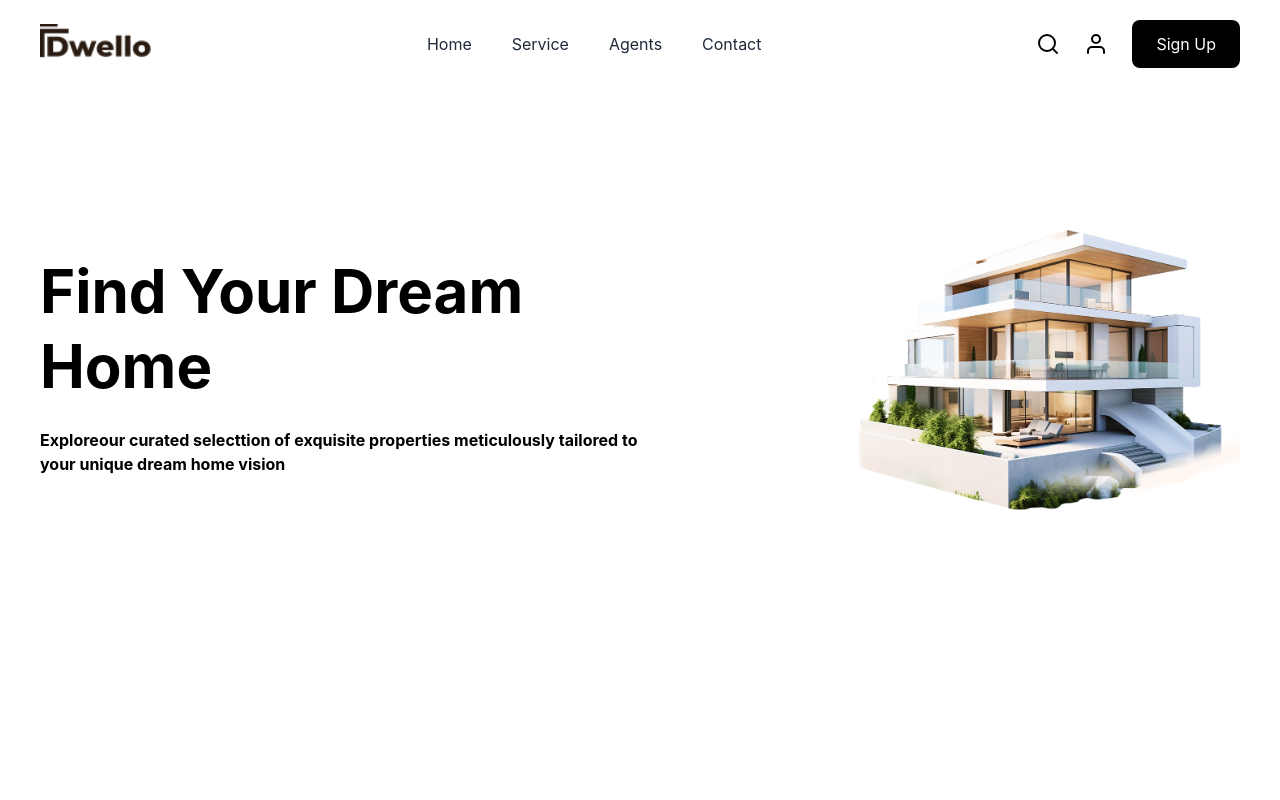
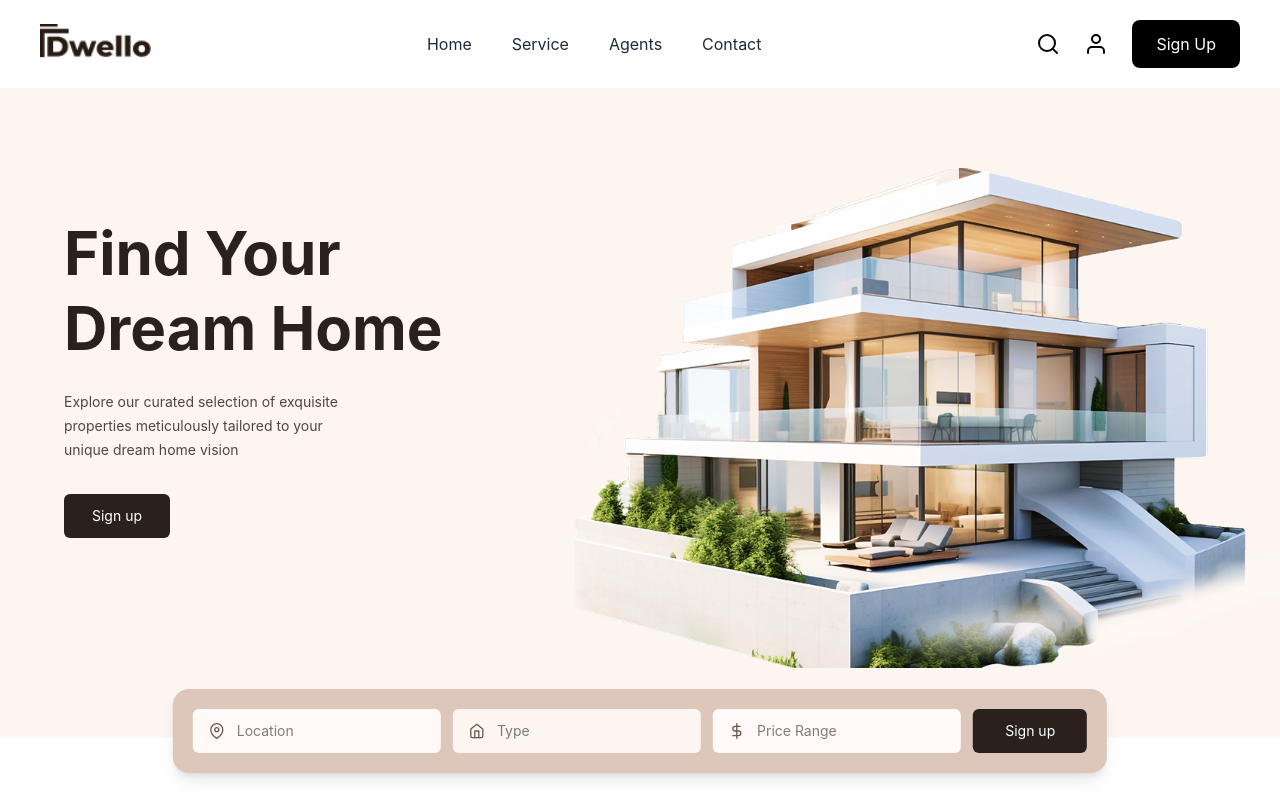
Before and after one commit to ahebabshamilbaryaw-tech/myTravelinprogramming, a React (Vite) app in the folder dream-home/: page / in a window 1280 px wide. Built offline with nearby package versions, Linux system fonts and the light colour scheme.

Commit message:
Build Hero section

```diff
--- a/dream-home/src/component/Hero.jsx
+++ b/dream-home/src/component/Hero.jsx
@@ -1,31 +1,66 @@
-import hero from '../assets/images/hero-image.png'
-
+import heroImage from '../assets/images/hero-image.png'
+import { FiMapPin, FiHome, FiDollarSign } from 'react-icons/fi'
 function Hero() {
   return (
-    <section className="flex items-center justify-between px-10 py-16">
-
-      {/* Text */}
-      <div className="w-1/2">
-        <h1 className="text-6xl font-bold leading-tight">
-          Find Your Dream Home
+    <section className="relative min-h-[650px] bg-[#fdf6f0] px-16 pt-16">
+      <div className="w-1/2 pt-16">
+        <h1 className="text-6xl font-bold leading-tight text-[#2b211c]">
+          Find Your
+          <br />
+          Dream Home
         </h1>
-
-        <p className="mt-6 font-bold ">
-          Exploreour curated selecttion of exquisite properties meticulously tailored to your unique dream home vision
+        <p className="mt-6 max-w-md text-sm leading-6 text-[#4f4641]">
+          Explore our curated selection of exquisite
+          <br />
+          properties meticulously tailored to your
+          <br />
+          unique dream home vision
         </p>
+        <button className="mt-8 rounded-md bg-[#2b211c] px-7 py-3 text-sm text-white">
+          Sign up
+        </button>
       </div>
-
-
-
-       <div>
-         <img
-           src={hero}
-           alt="Dwello"
-           className="w-100"
-         />
+      <div className="absolute right-0 top-20 w-[58%]">
+        <img
+          src={heroImage}
+          alt="Dream Home"
+          className="h-[500px] w-full object-cover object-center"
+        />
       </div>
-    </section>
-  )
-}
-
+{/* Search / Filter Box */}
+<div className="absolute bottom-[-35px] left-1/2 flex w-[73%] -translate-x-1/2 items-center gap-3 rounded-2xl bg-[#ddc7ba] p-5 shadow-lg">        <div className="flex flex-1 items-center rounded-md bg-[#fffaf7] px-4 py-3">
+          <span className="mr-3 text-[#6b5a50]">
+            <FiMapPin />
+          </span>
+          <input
+            type="text"
+            placeholder="Location"
+            className="w-full bg-transparent text-sm outline-none"
+          />
+        </div>
+{/* Location */}
+<div className="flex flex-1 items-center rounded-md bg-[#fdf5ef] px-4 py-3">          <span className="mr-3 text-[#6b5a50]">
+            <FiHome />
+          </span>
+          <input
+            type="text"
+            placeholder="Type"
+            className="w-full bg-transparent text-sm outline-none"
+          />
+        </div>
+        <div className="flex flex-1 items-center rounded-md bg-[#fffaf7] px-4 py-3">
+          <span className="mr-3 text-[#6b5a50]">
+            <FiDollarSign />
+          </span>
+          <input
+            type="text"
+            placeholder="Price Range"
+            className="w-full bg-transparent text-sm outline-none"
+          />
+        </div>
+        <button className="rounded-md bg-[#2b211c] px-8 py-3 text-sm text-white">
+          Sign up
+        </button>
+      </div>
+    </section>)}
 export default Hero
--- a/dream-home/src/component/Navbar.jsx
+++ b/dream-home/src/component/Navbar.jsx
@@ -13,7 +13,8 @@ function Navbar() {
       <div className="flex items-center gap-6">
         <button className="text-2xl"> <FiSearch /> </button>
         <button className="text-2xl"><FiUser /></button>
-        <button className="rounded-lg bg-black px-6 py-3 text-white"> Sign Up </button>
+        <button className="rounded-lg bg-black px-6 py-3 text-white"> Sign Up
+ </button>
       </div>
     </nav>)
 }
```
